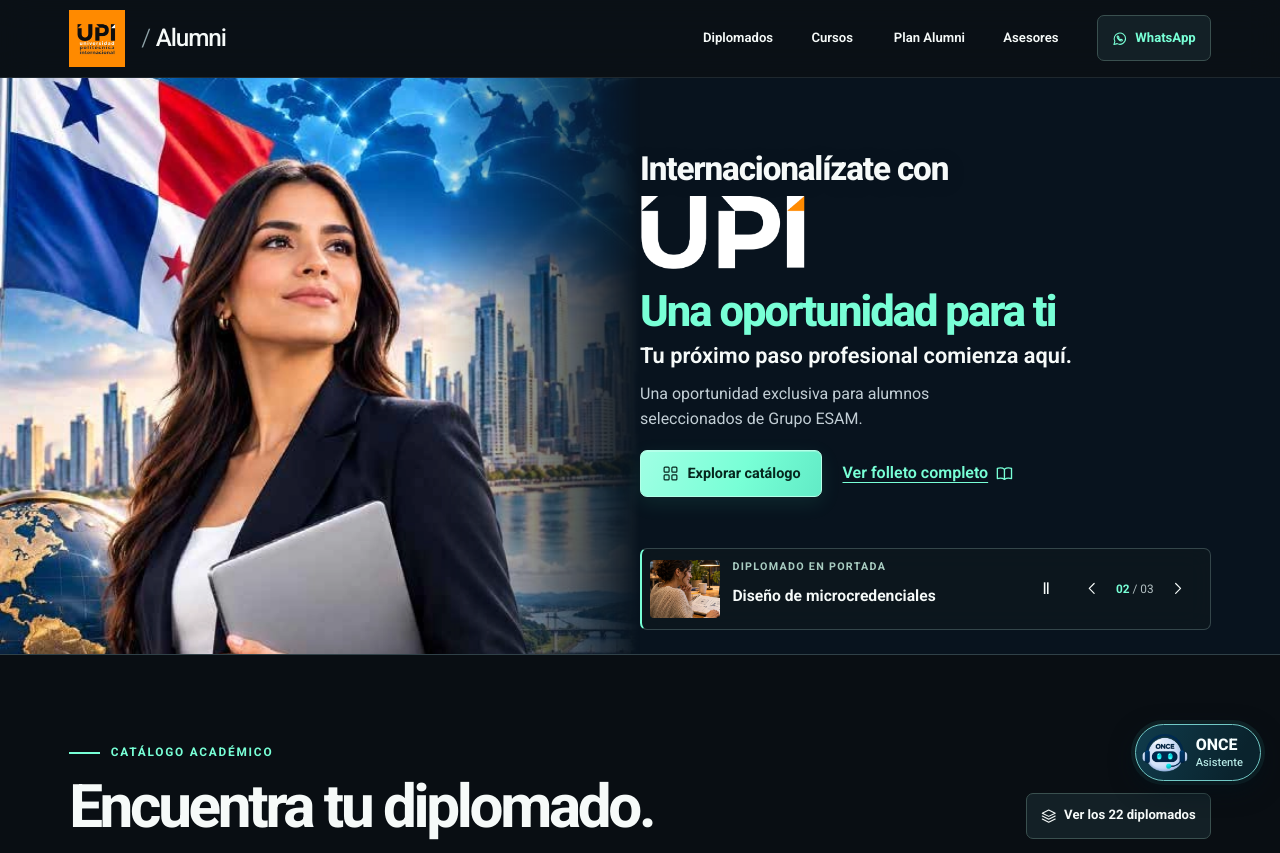
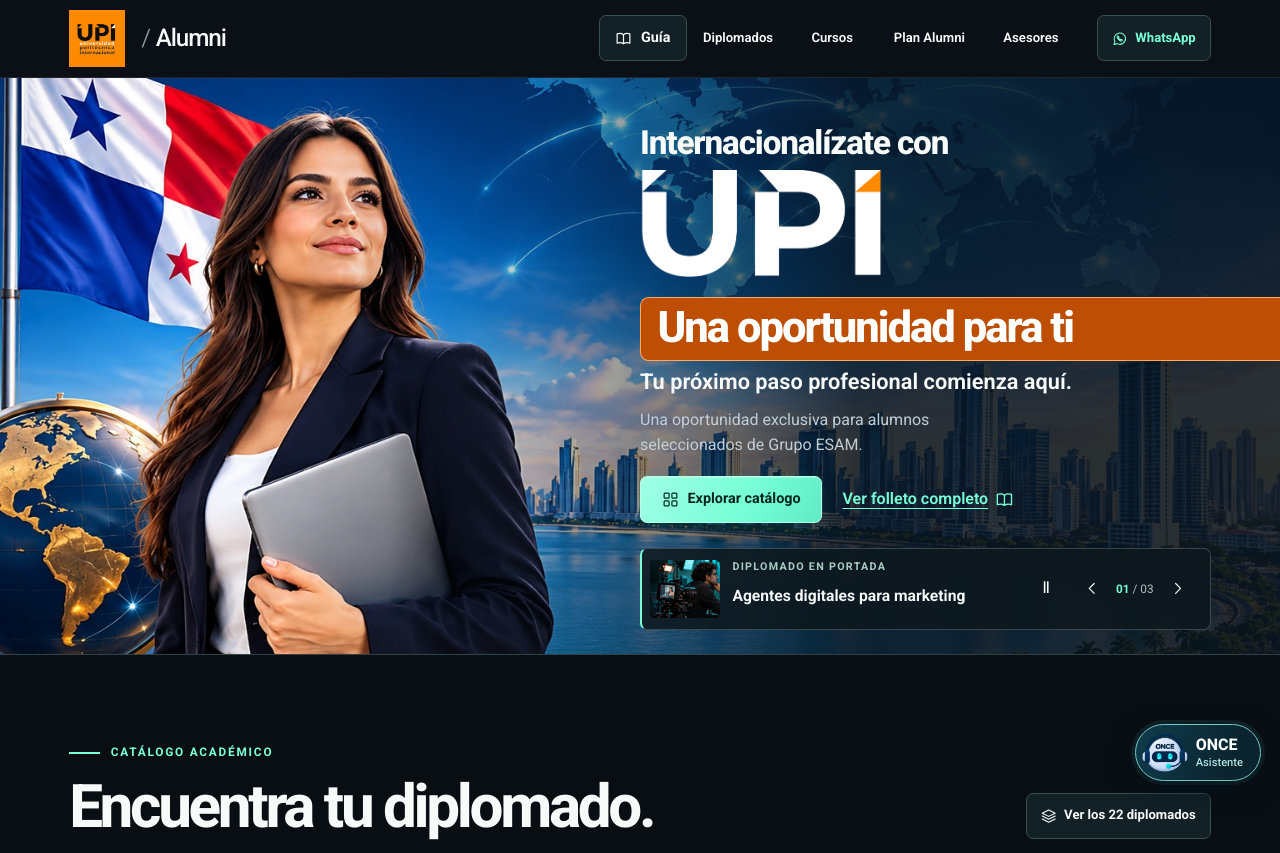
Before and after one commit to Liam-wh/Diplomados-CONTROL, a Flask app: page / in a window 1280 px wide. Shown: the top 853 px of the page. Run offline with Flask 3, Linux system fonts and the light colour scheme; parts of the project's set-up code (start-up, migrations or seed data) failed here and were passed over.

Commit message:
Mostrar Panamá y programas destacados en portada y añadir guía de inscripción

```diff
--- a/public/alumni.css
+++ b/public/alumni.css
@@ -1,15 +1,16 @@
 .campaign-hero {
   background: #08131e;
 }
-.campaign-photo {
-  position: absolute;
-  inset: 0 auto 0 0;
-  height: 100%;
-  width: 50%;
-  object-fit: cover;
-  object-position: 48% 32%;
-  mask-image: linear-gradient(to right, #000 68%, transparent);
+.campaign-background, .campaign-background::after { position: absolute; inset: 0; pointer-events: none; }
+.campaign-background { z-index: -1; }
+.campaign-background::after {
+  content: ""; background: linear-gradient(90deg, transparent 24%, #08131e40 42%, #08131edb 67%, #08131edd);
 }
+.campaign-photo { position: absolute; inset: 0; width: 100%; height: 100%; object-fit: cover; object-position: 50% 36%; transition: opacity .65s ease; }
+.campaign-photo.intro-complete { opacity: 0; }
+.campaign-background .hero-shot img { width: 100%; object-position: 45% 36%; }
+.feature-photos img { height: 100%; object-fit: cover; }
+.guide-button { margin-left: auto; margin-right: 1rem; }
 .campaign-hero .hero-inner {
   min-height: clamp(34rem, 72svh, 49rem);
   padding-block: clamp(2rem, 5vh, 4rem) 1.5rem;
@@ -22,8 +23,12 @@
   line-height: 1.15;
   letter-spacing: -.035em;
 }
-.campaign-hero h1 img { width: clamp(8rem, 13vw, 13rem); margin-top: .5rem; }
-.campaign-subtitle { color: var(--mint); font-weight: 800; line-height: 1.06; font-size: clamp(1.6rem, 3.4vw, 3.75rem); letter-spacing: -.045em; }
+.campaign-hero h1 img { width: clamp(13rem, 19vw, 20rem); margin-top: .5rem; }
+.campaign-subtitle { position: relative; isolation: isolate; padding: .18em 0 .23em .4em; color: white; font-weight: 800; line-height: 1.06; font-size: clamp(1.6rem, 3.4vw, 3.75rem); letter-spacing: -.045em; }
+.campaign-subtitle::before {
+  content: ""; position: absolute; z-index: -1; inset: 0 -50vw 0 0; background: #bd4e04;
+  border: 1px solid #ffab60; border-right: 0; border-radius: .2em 0 0 .2em;
+}
 .campaign-next { margin-top: .5rem; font-size: clamp(1.1rem, 1.7vw, 1.6rem); font-weight: 640; line-height: 1.2; }
 .campaign-audience { margin-top: .8rem; max-width: 42ch; color: #c2ced5; }
 .hero-links { display: flex; align-items: center; flex-wrap: wrap; gap: .4rem 1.25rem; margin-top: 1.15rem; }
@@ -56,9 +61,11 @@
 @media (max-width: 767px) {
   .campaign-hero .hero-inner { min-height: auto; padding-block: 1.75rem .85rem; gap: 1.4rem; }
   .campaign-hero .hero-copy { width: 57%; align-self: flex-end; margin: 0; }
-  .campaign-photo { width: 48%; height: calc(100% - 4.4rem); object-position: 47% 32%; }
+  .campaign-photo { object-position: 23% 50%; }
+  .campaign-background::after { background: linear-gradient(90deg, transparent 14%, #08131e66 35%, #08131ef2 65%); }
+  .guide-button { margin-right: .45rem; }
   .campaign-hero h1 { font-size: clamp(1rem, 3.7vw, 1.5rem); margin-bottom: .75rem; }
-  .campaign-hero h1 img { width: 5.8rem; }
+  .campaign-hero h1 img { width: 7.2rem; }
   .campaign-subtitle { font-size: clamp(1.5rem, 5.5vw, 2.5rem); }
   .campaign-next { font-size: 1rem; }
   .campaign-audience { font-size: .85rem; margin-top: .45rem; line-height: 1.35; }
@@ -69,3 +76,7 @@
   .rail-arrows { inset-inline: .15rem; }
   .course-track .course .cover { min-height: 0; }
 }
+
+@media (prefers-reduced-motion: reduce) {
+  .campaign-photo { transition: none; }
+}
--- a/public/catalogo.js
+++ b/public/catalogo.js
@@ -4,7 +4,7 @@ const byId = id => document.getElementById(id);
 const all = selector => [...document.querySelectorAll(selector)];
 const preview = document.body.dataset.preview === 'true';
 const reducedMotion = matchMedia('(prefers-reduced-motion: reduce)');
-const firstPhoto = document.querySelector('.hero-shot img');
+const firstPhoto = document.querySelector('.campaign-photo');
 Promise.allSettled([document.fonts.ready, firstPhoto.decode()]).then(() => {
   document.documentElement.classList.add('assets-ready');
 });
@@ -35,14 +35,14 @@ matchMedia('(min-width: 768px)').addEventListener('change', () => setMenu(false)
 const slides = all('[data-slide]');
 const featureName = byId('feature-name');
 const rotationButton = byId('slide-rotation');
-let slideIndex = 0;
+let slideIndex = -1;
 let slideTimer;
 let rotationPaused = reducedMotion.matches;
 
 function scheduleSlide() {
   clearTimeout(slideTimer);
   if (rotationButton && !rotationPaused && !document.hidden && slides.length > 1) {
-    slideTimer = setTimeout(() => moveSlide(1, false), 5000);
+    slideTimer = setTimeout(() => moveSlide(1, false), slideIndex === -1 ? 10000 : 5000);
   }
 }
 
@@ -57,10 +57,16 @@ function setRotation(paused) {
 }
 
 function moveSlide(direction, announce = true) {
-  slides[slideIndex].classList.remove('is-current');
-  slideIndex = (slideIndex + direction + slides.length) % slides.length;
+  if (slideIndex === -1) {
+    document.querySelector('.campaign-photo').classList.add('intro-complete');
+    slideIndex = direction > 0 ? 0 : slides.length - 1;
+  } else {
+    slides[slideIndex].classList.remove('is-current');
+    slideIndex = (slideIndex + direction + slides.length) % slides.length;
+  }
   const slide = slides[slideIndex];
   slide.classList.add('is-current');
+  byId('feature-photo').src = slide.querySelector('img').src;
   const card = programs.get(slide.dataset.slide);
   featureName.dataset.open = slide.dataset.slide;
   featureName.textContent = card.querySelector('h3').textContent;
--- a/templates/alumni_slides.html
+++ b/templates/alumni_slides.html
@@ -1,5 +1,12 @@
 <section class="hero campaign-hero" aria-labelledby="lema">
-  <img class="campaign-photo" src="/media/alumni-panama.webp" width="568" height="852" alt="" fetchpriority="high">
+  <div class="campaign-background" aria-hidden="true">
+    <img class="campaign-photo" src="/media/panama-portada.webp" width="1536" height="1024" alt="" fetchpriority="high">
+        {% for p, imagen in slides %}
+        <div class="hero-shot shot-{{ imagen }}" data-slide="{{ p.id }}">
+          <img src="/media/{{ imagen }}.webp" alt="" decoding="async">
+        </div>
+        {% endfor %}
+  </div>
   <div class="wrap hero-inner">
     <div class="hero-copy">
       <h1 id="lema">Internacionalízate con <img src="/media/upi-portada.png" alt="UPI"></h1>
@@ -13,11 +20,7 @@
     </div>
     <div class="feature" role="region" aria-roledescription="carrusel" aria-label="Programas de portada">
       <div class="feature-photos" aria-hidden="true">
-        {% for p, imagen in slides %}
-        <div class="hero-shot shot-{{ imagen }}{% if loop.first %} is-current{% endif %}" data-slide="{{ p.id }}">
-          <img src="/media/{{ imagen }}.webp" alt="" decoding="async">
-        </div>
-        {% endfor %}
+        <img id="feature-photo" src="/media/{{ slides[0][1] }}.webp" alt="">
       </div>
       <div class="feature-copy">
         <span class="feature-label">Diplomado en portada</span>
--- a/templates/editorial.html
+++ b/templates/editorial.html
@@ -21,6 +21,7 @@
   <header class="topbar">
     <div class="wrap nav-inner">
       <a class="brand" href="#inicio" aria-label="UPI Alumni, inicio">{{ brand() }}</a>
+      <a class="button secondary guide-button" href="/guia-inscripcion.pdf" target="_blank" rel="noopener" aria-label="Guía de inscripción (PDF, abre en otra pestaña)">{{ ico('book') }} Guía</a>
       <button class="icon-btn menu-toggle" id="menu" aria-controls="navegacion" aria-expanded="false" aria-label="Abrir menú">{{ ico('menu') }}</button>
       <nav id="navegacion" aria-label="Principal">
         <a href="#catalogo">Diplomados</a><a href="#cursos">Cursos</a><a href="#beca">Plan Alumni</a>
```
Also changed, not shown: public/media/panama-portada.webp (added), 2 other files.
